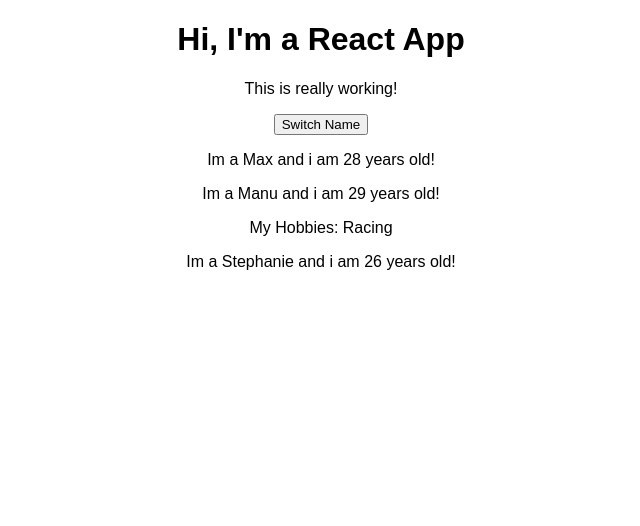
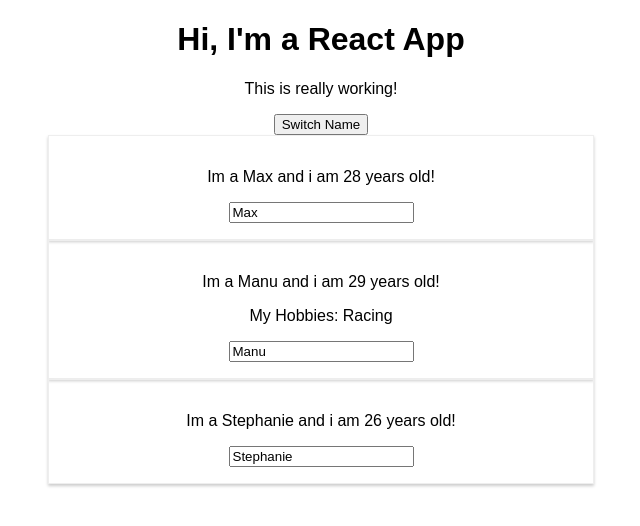
Before and after one commit to lucianboatright/React_training, a React (Create React App) app: page / in a window 1280 px wide. Shown: the top 526 px of the page, without its empty margins (319-959 px from the left). Built offline with nearby package versions, Linux system fonts and the light colour scheme.

Commit message:
added css styling

```diff
--- a/src/App.js
+++ b/src/App.js
@@ -1,5 +1,6 @@
 import React, { Component } from 'react';
 import './App.css';
+import './Person/Person.css'
 import Person from './Person/Person';
 
 class App extends Component {
@@ -27,9 +28,9 @@
   nameChangedHandler = (event) => {
     this.setState( {
       persons: [
-        { name: 'Max', age: this.state.persons[0].age += 1},
-        { name: event.target.value, age: this.state.persons[1].age += 1},
-        { name: 'Stephanie', age: this.state.persons[2].age += 1 }
+        { name: 'Max', age: this.state.persons[0].age },
+        { name: event.target.value, age: this.state.persons[1].age },
+        { name: 'Stephanie', age: this.state.persons[2].age  }
       ]
     } )
   }
@@ -39,14 +40,14 @@
       <div className="App">
         <h1>Hi, I'm a React App</h1>
         <p>This is really working!</p>
-        <button onClick={() => this.switchNameHandler('Maximilian!!')}>Switch Name</button>
+        <button onClick={() => this.switchNameHandler('On Swith Change')}>Switch Name</button>
         <Person
           name={this.state.persons[0].name}
           age={this.state.persons[0].age} />
         <Person
           name={this.state.persons[1].name}
           age={this.state.persons[1].age}
-          click={this.switchNameHandler.bind(this, 'Max!')}
+          click={this.switchNameHandler.bind(this, 'Change on line click')}
           changed={this.nameChangedHandler} >My Hobbies: Racing</Person>
         <Person
           name={this.state.persons[2].name}
--- /dev/null
+++ b/src/Person/Person.css
@@ -0,0 +1,8 @@
+.Person {
+    width: 40%;
+    margin: auto;
+    border: 1px solid #eee;
+    box-shadow: 0 2px 3px #ccc;
+    padding: 16px;
+    text-align: center;
+}
--- a/src/Person/Person.js
+++ b/src/Person/Person.js
@@ -1,11 +1,12 @@
 import React from 'react';
+import './Person.css'
 
 const person = (props) => {
     return (
-    <div>
+    <div className="Person" >
         <p onClick={props.click}> Im a {props.name} and i am {props.age} years old!</p>
         <p>{props.children}</p>
-        {/* <input type="text" onChange={props.changed} /> */}
+        <input type="text" onChange={props.changed} value={props.name} />
     </div>
     )
 };
```
